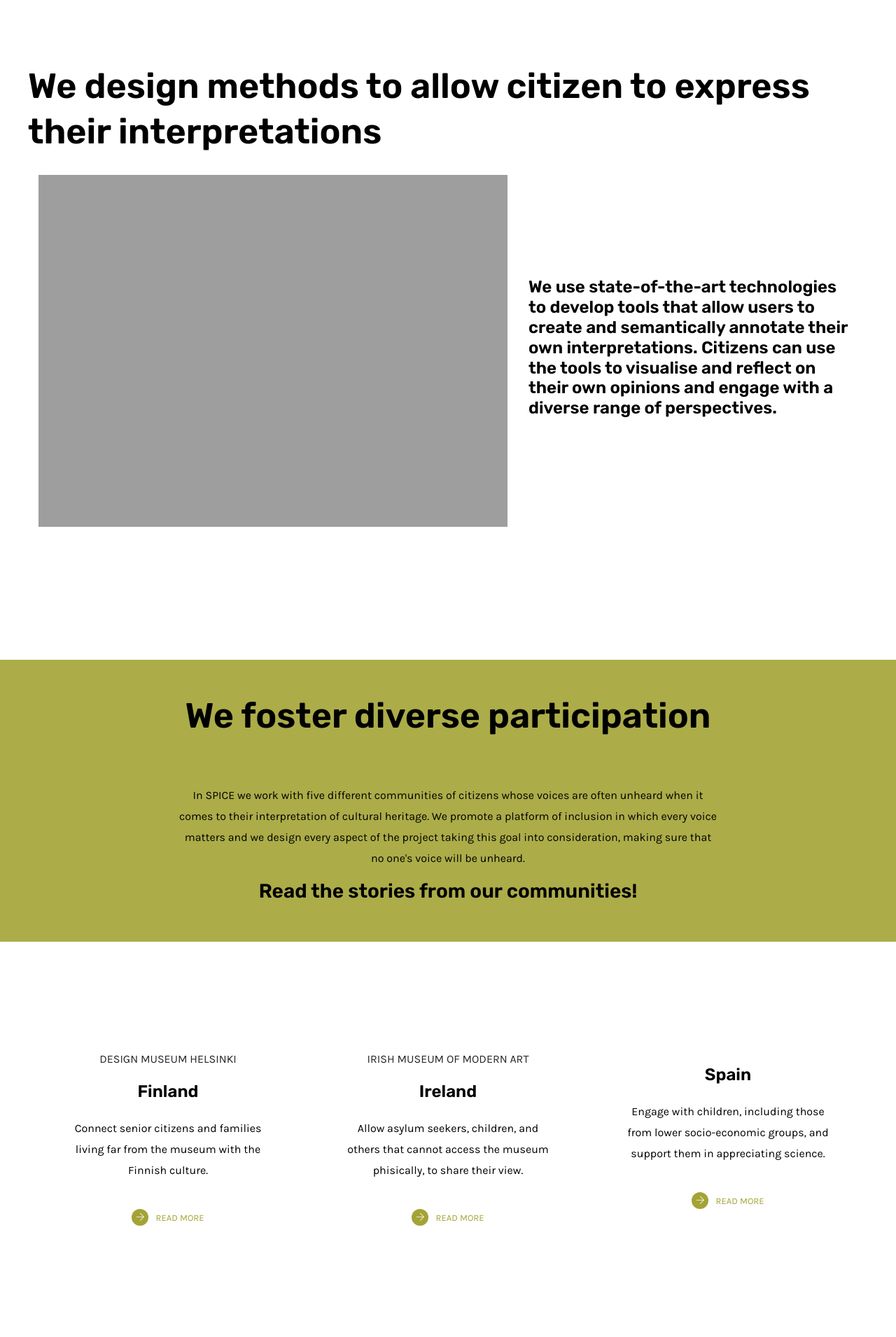
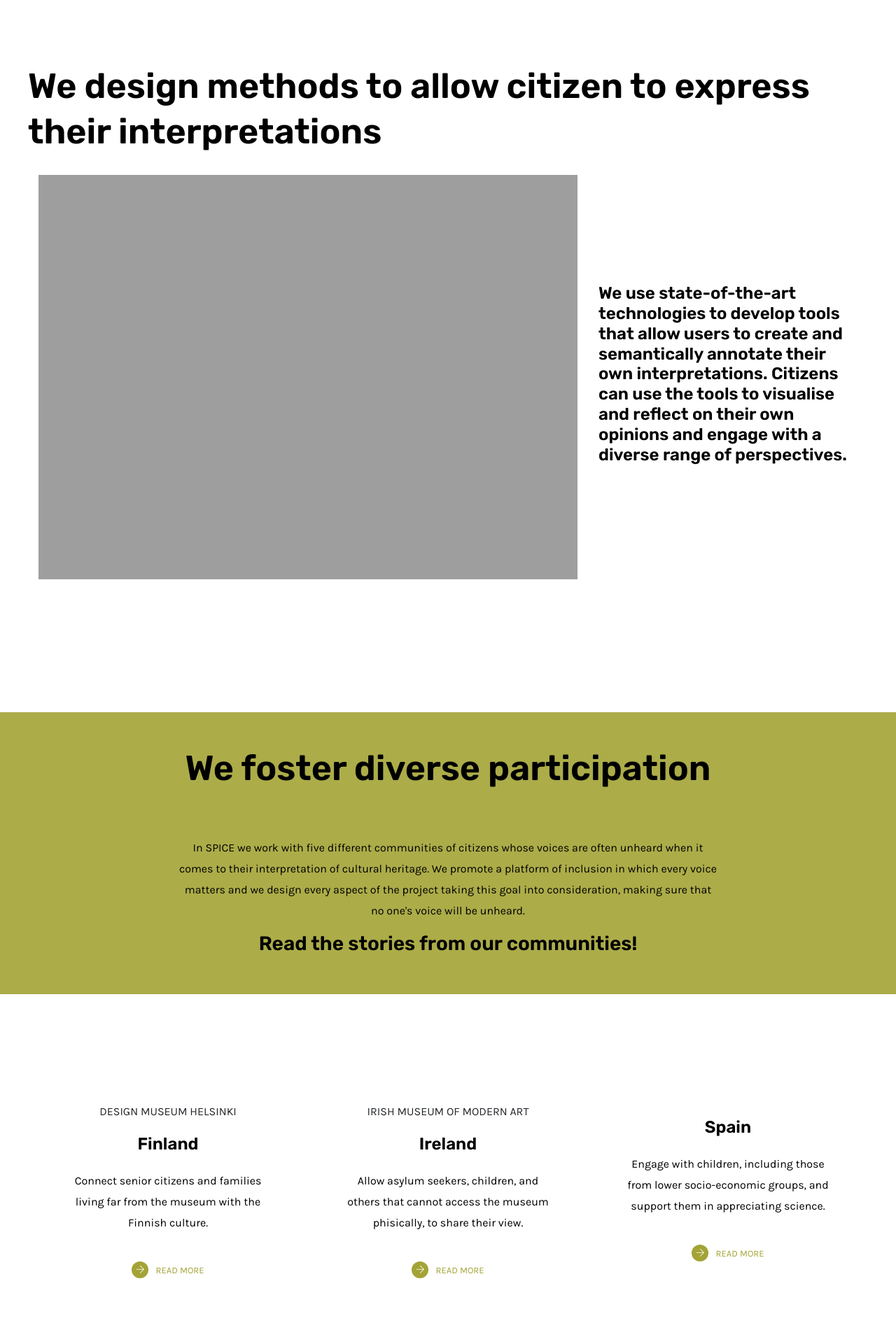
Before and after one commit to br0ast/spicetest, a Jekyll site: the page built from index.html, in a window 1280 px wide. Shown: the part 1716-3627 px from the top of the page at 70% size. Built offline with Jekyll 4.4.1, drawn with Linux system fonts in a browser that asks for light colours.

Commit message:
Update index.html

```diff
--- a/index.html
+++ b/index.html
@@ -56,13 +56,13 @@ title: SPICE - Home
                     <h3>We design methods to allow citizen to express their interpretations</h3> </div>
             </div>
             <div class="row d-flex align-items-center">
-                <div class="col-lg-7 col-md-12">
+                <div class="col-lg-8 col-md-12">
                     <div class="we-create-img">
                           <!-- HERE NEW PICTURE EXPLAINING THE PROJECT -->
                         <img src="{{'assets/img//hero/presentation.png' | relative_url }}" alt="Spice Description Diagram">
                     </div>
                 </div>
-                <div class="col-lg-5 col-md-12">
+                <div class="col-lg-4 col-md-12">
                     <div class="we-create-cap">
                         <h4>We use state-of-the-art technologies to develop tools that allow users to create and semantically annotate their own interpretations. Citizens can use the tools to visualise and reflect on their own opinions and engage with a diverse range of perspectives.</h4>
                     </div>
```
